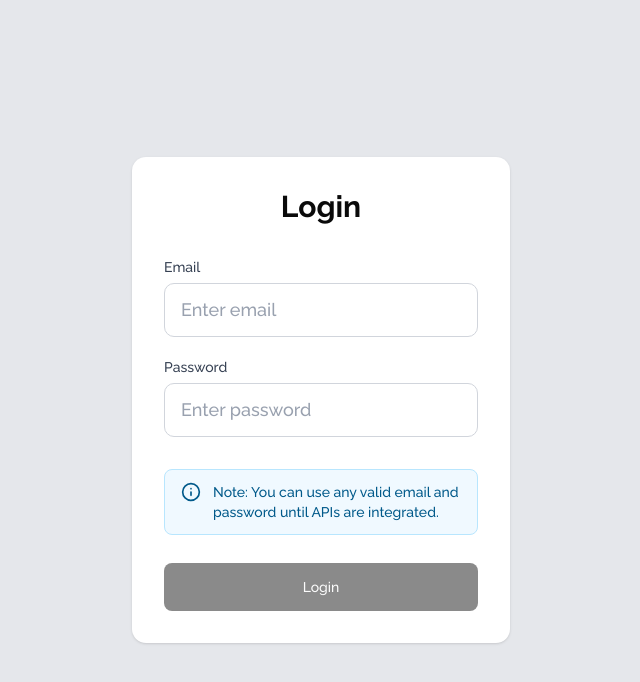
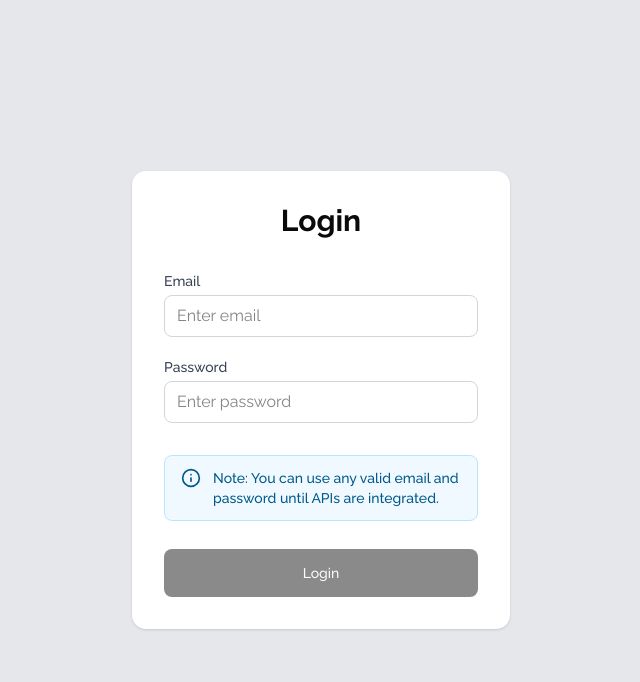
Before and after one commit to Gaurav-jha123/dep-incubation-mcp-docs, a React (Vite) app: page /login in a window 1280 px wide. Shown: the top 682 px of the page, without its empty margins (319-959 px from the left). Built offline with nearby package versions, Linux system fonts and the light colour scheme.

Commit message:
feat : Updated Input with varaints and Select Component

```diff
--- a/src/components/Input/Input.tsx
+++ b/src/components/Input/Input.tsx
@@ -1,17 +1,14 @@
-import React, { useId } from "react";
+import React, { useId, useCallback } from "react";
 import type { ReactNode } from "react";
 import {
   Field,
-  Label,
   Input as HeadlessInput,
   Description,
 } from "@headlessui/react";
 
-export interface InputProps extends Omit<
-  React.InputHTMLAttributes<HTMLInputElement>,
-  "size"
-> {
-  variant?: "default" | "error" | "success";
+export interface InputProps
+  extends Omit<React.InputHTMLAttributes<HTMLInputElement>, "size"> {
+  variant?: "default" | "error" | "success" | "outlined";
   inputSize?: "sm" | "md" | "lg";
   label?: string;
   error?: string;
@@ -20,7 +17,16 @@ export interface InputProps extends Omit<
   rightIcon?: ReactNode;
   fullWidth?: boolean;
   required?: boolean;
+  onClear?: () => void;
+  maxLength?: number;
+  showCharCount?: boolean;
 }
+
+const sizeStyles = {
+  sm: "h-9 text-sm",
+  md: "h-11 text-base",
+  lg: "h-12 text-lg",
+};
 
 export const Input = React.forwardRef<HTMLInputElement, InputProps>(
   (
@@ -34,88 +40,160 @@ export const Input = React.forwardRef<HTMLInputElement, InputProps>(
       rightIcon,
       fullWidth = false,
       required = false,
-      className = "",
       disabled = false,
       id,
+      // onClear,
+      maxLength,
+      showCharCount = false,
+      onChange,
+      value,
+      className = "",
       ...props
     },
     ref,
   ) => {
     const reactId = useId();
     const inputId = id || `input-${reactId}`;
+    const descriptionId = `${inputId}-description`;
+    const [charCount, setCharCount] = React.useState(
+      typeof value === "string" ? value.length : 0,
+    );
 
-    const baseStyles =
-      "font-medium transition-all duration-200 focus:outline-none focus:ring-2 focus:ring-offset-2 placeholder:text-gray-400 disabled:opacity-50 disabled:cursor-not-allowed w-full";
+    const handleChange = useCallback(
+      (e: React.ChangeEvent<HTMLInputElement>) => {
+        setCharCount(e.target.value.length);
+        onChange?.(e);
+      },
+      [onChange],
+    );
 
-    const sizeStyles = {
-      sm: "px-2 py-1 text-sm rounded",
-      md: "px-3 py-2 text-base rounded-md",
-      lg: "px-4 py-3 text-lg rounded-lg",
-    };
-
-    const variantStyles = {
-      default:
-        "border border-gray-300 bg-white text-gray-900 hover:border-gray-400 focus:ring-blue-500 focus:border-blue-500",
-      error:
-        "border border-red-500 bg-red-50 text-gray-900 hover:border-red-600 focus:ring-red-500 focus:border-red-500",
-      success:
-        "border border-green-500 bg-green-50 text-gray-900 hover:border-green-600 focus:ring-green-500 focus:border-green-500",
-    };
-
-    const wrapperStyles = "relative flex items-center";
-
-    const inputClass = [
-      baseStyles,
-      sizeStyles[inputSize],
-      variantStyles[error ? "error" : variant],
-      leftIcon ? "pl-10" : "",
-      rightIcon ? "pr-10" : "",
-      className,
-    ]
-      .filter(Boolean)
-      .join(" ");
-
-    const iconBase = "absolute top-1/2 -translate-y-1/2 text-gray-400";
-    const leftIconClass = leftIcon ? `left-3 ${iconBase}` : "";
-    const rightIconClass = rightIcon ? `right-3 ${iconBase}` : "";
-
-    const labelClass = "block text-sm font-medium text-gray-700 mb-1.5";
-    const helperClass = "text-sm text-gray-500 mt-1";
-    const errorClass = "text-sm text-red-500 font-medium mt-1";
+    const isCharLimitExceeded =
+      maxLength && charCount > maxLength;
 
     return (
-      <Field className={fullWidth ? "w-full" : ""}>
-        {label && (
-          <Label htmlFor={inputId} className={labelClass}>
-            {label}
-            {required && <span className="text-red-500 ml-1">*</span>}
-          </Label>
-        )}
-
-        <div className={wrapperStyles}>
-          {leftIcon && <span className={leftIconClass}>{leftIcon}</span>}
-
+      <Field className={fullWidth ? "w-full" : "w-72"}>
+        {variant === "outlined" ? (
+          <div className="relative">
             <HeadlessInput
               ref={ref}
               id={inputId}
               disabled={disabled}
-            className={inputClass}
-            aria-invalid={error ? "true" : "false"}
+              placeholder=" "
+              maxLength={maxLength}
+              aria-describedby={
+                error || helperText || showCharCount ? descriptionId : undefined
+              }
+              aria-invalid={!!error}
+              aria-required={required}
+              className={`peer w-full border rounded-md bg-white px-3 pt-4 pb-2 outline-none transition-all
+              ${sizeStyles[inputSize]}
+              ${error ? "border-red-500 focus:border-red-500" : "border-gray-300 focus:border-blue-600"}
+              ${leftIcon ? "pl-10" : ""}
+              ${rightIcon ? "pr-10" : ""}
+              ${className}`}
+              onChange={handleChange}
+              value={value}
               {...props}
             />
 
-          {rightIcon && <span className={rightIconClass}>{rightIcon}</span>}
+            {leftIcon && (
+              <span className="absolute left-3 top-1/2 -translate-y-1/2 flex items-center pointer-events-none text-gray-400">
+                {leftIcon}
+              </span>
+            )}
+
+            {rightIcon && (
+              <span className="absolute right-3 top-1/2 -translate-y-1/2 flex items-center pointer-events-none text-gray-400">
+                {rightIcon}
+              </span>
+            )}
+
+            {label && (
+              <label
+                htmlFor={inputId}
+                className="absolute left-3 bg-white px-1 text-gray-500 transition-all
+                peer-placeholder-shown:top-3
+                peer-placeholder-shown:text-base
+                peer-focus:-top-2
+                peer-focus:text-xs
+                peer-focus:text-blue-600
+                peer-not-placeholder-shown:-top-2
+                peer-not-placeholder-shown:text-xs"
+              >
+                {label}
+                {required && <span className="text-red-500 ml-1">*</span>}
+              </label>
+            )}
           </div>
+        ) : (
+          <>
+            {label && (
+              <label
+                htmlFor={inputId}
+                className="block text-sm font-medium text-gray-700 mb-1"
+              >
+                {label}
+                {required && <span className="text-red-500 ml-1">*</span>}
+              </label>
+            )}
 
+            <div className="relative">
+              <HeadlessInput
+                ref={ref}
+                id={inputId}
+                disabled={disabled}
+                maxLength={maxLength}
+                aria-describedby={
+                  error || helperText || showCharCount
+                    ? descriptionId
+                    : undefined
+                }
+                aria-invalid={!!error}
+                aria-required={required}
+                className={`w-full border rounded-md px-3 py-2 outline-none transition-colors
+                ${error ? "border-red-500 focus:border-red-500" : "border-gray-300 focus:border-blue-600"}
+                ${leftIcon ? "pl-10" : ""}
+                ${rightIcon ? "pr-10" : ""}
+                ${className}`}
+                onChange={handleChange}
+                value={value}
+                {...props}
+              />
+
+              {leftIcon && (
+                <span className="absolute left-3 top-1/2 -translate-y-1/2 flex items-center pointer-events-none text-gray-400">
+                  {leftIcon}
+                </span>
+              )}
+
+              {rightIcon && (
+                <span className="absolute right-3 top-1/2 -translate-y-1/2 flex items-center pointer-events-none text-gray-400">
+                  {rightIcon}
+                </span>
+              )}
+            </div>
+          </>
+        )}
+
+        {(error || helperText || showCharCount) && (
+          <Description as="div" id={descriptionId} className="mt-1 space-y-1">
             {error && (
-          <Description as="p" className={errorClass}>
-            {error}
-          </Description>
+              <p className="text-sm text-red-500 font-medium">{error}</p>
             )}
 
             {!error && helperText && (
-          <Description as="p" className={helperClass}>
-            {helperText}
+              <p className="text-sm text-gray-500">{helperText}</p>
+            )}
+
+            {showCharCount && maxLength && (
+              <p
+                className={`text-xs ${
+                  isCharLimitExceeded ? "text-red-500" : "text-gray-400"
+                }`}
+              >
+                {charCount} / {maxLength}
+              </p>
+            )}
           </Description>
         )}
       </Field>
--- a/src/components/Select/Select.tsx
+++ b/src/components/Select/Select.tsx
@@ -101,7 +101,6 @@ export function Select({
               <ComboboxOption
                 key={option.value}
                 value={option}
-                disabled={multiple && values.includes(option.value)}
                 className={({ focus, disabled }) =>
                   `cursor-pointer select-none px-3 py-2 flex items-center gap-2 ${
                     focus ? "bg-blue-100 text-blue-900" : "text-gray-900"
```
Also changed, not shown: 2 other files (tests, documents, lock files or other folders). Lines whose indentation alone changed are shown as unchanged.
